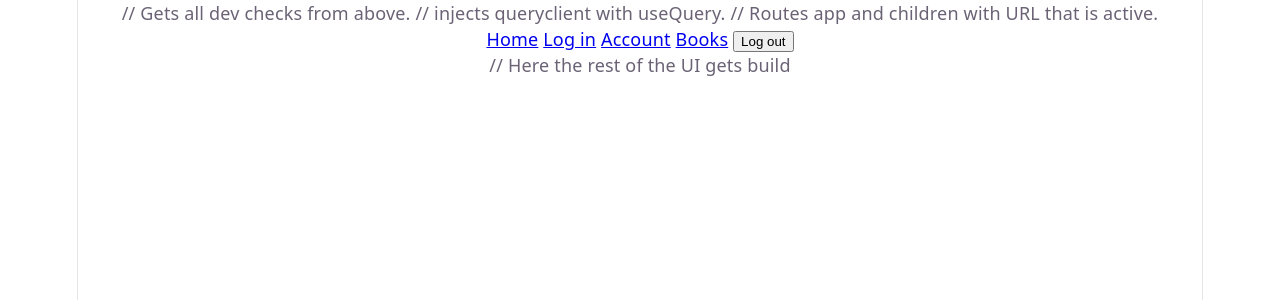
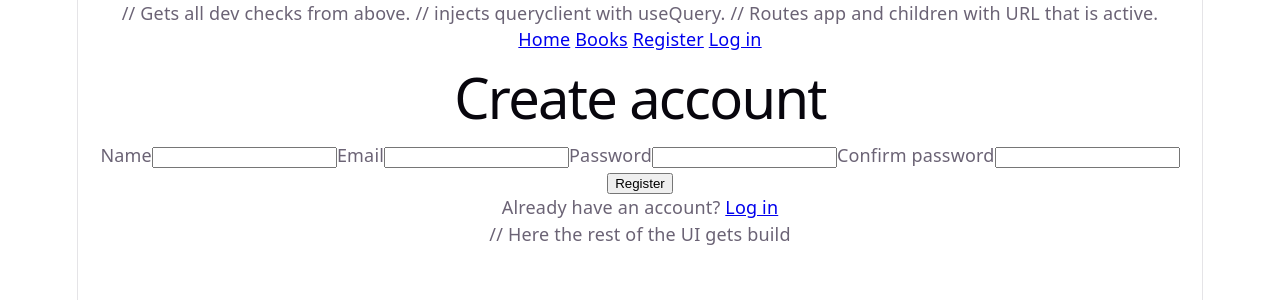
Before and after one commit to Univocs/BookTracker, a React (Vite) app in the folder Frontend/: page /register in a window 1280 px wide. Shown: the top 300 px of the page. Built offline with nearby package versions, Linux system fonts and the light colour scheme.

Commit message:
add frontend member registration

```diff
--- a/Frontend/src/App.tsx
+++ b/Frontend/src/App.tsx
@@ -1,16 +1,13 @@
-import { Link, Route, Routes } from "react-router-dom";
+import { Route, Routes } from "react-router-dom";
 import { AccountPage } from "./auth/AccountPage";
 import { LoginPage } from "./auth/LoginPage";
-import { LogoutButton } from "./auth/LogoutButton";
 import { BookListPage } from "./books/BookListPage";
 import { BookDetailsPage } from "./books/BookDetailsPage";
 import { RequireAdministrator } from "./auth/RequireAdministrator";
 import { BookCreatePage } from "./books/BookCreatePage";
 import { BookEditPage } from "./books/BookEditPage";
-
-// </Link>   = klikbare navigatielink, geen page reload
-// </Route>  = koppelt 1 URL-pad aan 1 component
-// </Routes> = kiest welke Route past bij de huidige URL
+import { RegisterPage } from "./members/RegisterPage";
+import { Navigation } from "./Navigation";
 
 function HomePage() {
   return <h1>Book Tracker</h1>;
@@ -19,17 +16,12 @@
 export default function App() {
   return (
     <>
-      <nav>
-        <Link to="/">Home</Link>{" "}
-        <Link to="/login">Log in</Link>{" "}
-        <Link to="/account">Account</Link>{" "}
-        <Link to="/books">Books</Link>{" "}
-        <LogoutButton />
-      </nav>
+      <Navigation />
 
       <Routes>
         <Route path="/" element={<HomePage />} />
         <Route path="/login" element={<LoginPage />} />
+        <Route path="/register" element={<RegisterPage />} />
         <Route path="/account" element={<AccountPage />} />
         <Route path="/books" element={<BookListPage />} />
         <Route element={<RequireAdministrator />}>
@@ -37,7 +29,6 @@
           <Route path="/books/:bookId/edit" element={<BookEditPage />} />
         </Route>
         <Route path="/books/:bookId" element={<BookDetailsPage />} />
-
       </Routes>
     </>
   );
--- /dev/null
+++ b/Frontend/src/Navigation.tsx
@@ -0,0 +1,36 @@
+import { Link } from "react-router-dom";
+import { LogoutButton } from "./auth/LogoutButton";
+import { useAccessToken } from "./auth/tokenStorage";
+import { useCurrentMember } from "./auth/useCurrentMember";
+
+export function Navigation() {
+  const currentMemberQuery = useCurrentMember();
+  const hasToken = useAccessToken() !== null;
+
+  return (
+    <nav>
+      <Link to="/">Home</Link>{" "}
+      <Link to="/books">Books</Link>{" "}
+
+      {!hasToken && (
+        <>
+          <Link to="/register">Register</Link>{" "}
+          <Link to="/login">Log in</Link>
+        </>
+      )}
+
+      {hasToken && currentMemberQuery.isPending && (
+        <span>Checking account...</span>
+      )}
+
+      {hasToken && currentMemberQuery.isSuccess && (
+        <>
+          <Link to="/account">Account</Link>{" "}
+          <LogoutButton />
+        </>
+      )}
+
+      {hasToken && currentMemberQuery.isError && <LogoutButton />}
+    </nav>
+  );
+}
--- a/Frontend/src/auth/LoginPage.tsx
+++ b/Frontend/src/auth/LoginPage.tsx
@@ -1,15 +1,29 @@
 import { useState, type SubmitEvent } from "react";
 import { useMutation, useQueryClient } from "@tanstack/react-query";
-import { useNavigate } from "react-router-dom";
+import { useLocation, useNavigate } from "react-router-dom";
 import { ApiError } from "../api";
 import { login } from "./authApi";
 import { setAccessToken } from "./tokenStorage";
 
+type LoginLocationState = {  // Received state data when member registered
+    registered?: boolean;
+    email?: string;
+}
+
 // React Component
 export function LoginPage() { // USESTATE UPDATE
 
+    // useLocation() -> object with everything of the current URL
+    // Includes any invisible "state" data that was attached when navigating here.
+    // In your login page, you're using it to read and pre-fill the email & show "just registered".
+    const location = useLocation();
+    const locationState = location.state as LoginLocationState | null;
+
+    // IF STATE  -> Use "email" from RegisterPage.
+    // IF NOT    -> Fall back to empty string.
+    const [email, setEmail] = useState(locationState?.email ?? "");
+
     // useState re-renders when the value changes and UI updates
-    const [email, setEmail] = useState("");       // function to set email
     const [password, setPassword] = useState(""); // function to set password
     const navigate = useNavigate(); // navigate("/endpoint") without browser reload
     const queryClient = useQueryClient(); // Tanst. Query's cached server data
@@ -20,7 +34,7 @@
         onSuccess: async (response) => {
             setAccessToken(response.accessToken); // saves token to localStorage
             await queryClient.invalidateQueries({ queryKey: ["current-member"] });
-            navigate("/account");
+            navigate("/account", { replace: true });
         },
     });
 
@@ -34,6 +48,9 @@
 
     return (
         <main>
+            {locationState?.registered && (
+                <p>Your account was created. You can now log in.</p>
+            )}
             <h1>Log in</h1>
             <form onSubmit={handleSubmit}>
                 <label>
@@ -56,19 +73,19 @@
                         required
                     />
                 </label>
-                    {/*
+                {/*
                         This button triggers type=submit
                         When Login.isPending, then "logging in...", else "log in"
                     */}
                 <button type="submit" disabled={loginMutation.isPending}>
                     {loginMutation.isPending ? "Logging in..." : "Log in"}
                 </button>
-                    {/*
+                {/*
                         && -> if left expr. TRUE -->  returns right side, else false return nothing
                         if invalid credentials -> return "email or password is incorrect."
                     */}
                 {invalidCredentials && <p>Email or password is incorrect.</p>}
-                    {/*
+                {/*
                         Did the login go wrong AND not specifically wrong credentials THEN <p>...</p>
                     */}
                 {loginMutation.isError && !invalidCredentials && (
--- a/Frontend/src/auth/tokenStorage.ts
+++ b/Frontend/src/auth/tokenStorage.ts
@@ -1,15 +1,69 @@
+// PROBLEM: NO LOGGED-IN AWARE NAVIGATION
+/*
+    What's the actual problem we're solving?
+
+      - Show register / Log in" → when nobody's logged in.
+      - Show Account / Log out" → when somebody is.
+
+    React doesn't know setAccesToken() writes into localStorage, it's not a React State.
+    It does not re-render, so we need to let it know to pay attention!
+  */
+
+import { useSyncExternalStore } from "react";
+
+// SOLUTION: BUILD NOTIFICATION SYSTEM
+
 const tokenKey = "book-tracker-access-token";
 
-// Localstorage saves token when page reloads
+// Collection Functions() stored in this set to call later
+const listeners = new Set<() => void>();
 
+// Notifies each listener in "listeners" through setAccessToken && removeAccessToken.
+function notifyListeners() {
+    listeners.forEach((listener) => listener());
+}
+
+// Called once per component that wants to receive token-change notifications.
+// listener is the function to call whenever that happens
+function subscribe(listener: () => void) {
+    // adds function to our listeners list so notifyListeners loops through it
+    listeners.add(listener);
+
+    // Fires on other browser tabs when localStorage changes
+    // checks if the changed key is the access token when user logs in/out in different tab
+    function handleStorage(event: StorageEvent) {
+        // Is the changed data specifically our token key? Call listener
+        if (event.key === tokenKey) listener();  // StorageEvents.key === changed key
+    }
+
+    // tells browser when localStorage changed in another tab, by calling "handleStorage"
+    window.addEventListener("storage", handleStorage);
+
+    // Cleanup: remove this listener and stop watching for other-tab changes
+    return () => {
+        listeners.delete(listener);
+        window.removeEventListener("storage", handleStorage);
+    }; // If we don't do this: memory leak -> dead listeners in memory
+}
+
+// Get access token from storage
 export function getAccessToken() {
     return localStorage.getItem(tokenKey);
-} // Get access token from storage
+}
 
+// Get current accessToken, and automatically re-render it's changes — whether that change happened in this tab or another one.
+export function useAccessToken() {
+  return useSyncExternalStore(subscribe, getAccessToken, () => null);
+}
+
+// Set access token in storage and notify listeners
 export function setAccessToken(token: string) {
     localStorage.setItem(tokenKey, token);
-} // Set access token in storage
+    notifyListeners();
+}
 
+// Remove access token from storage and notify listeners
 export function removeAccessToken() {
     localStorage.removeItem(tokenKey);
-} // Remove access token from storage
+    notifyListeners();
+}
--- a/Frontend/src/auth/useCurrentMember.ts
+++ b/Frontend/src/auth/useCurrentMember.ts
@@ -8,15 +8,17 @@
 
 import { useQuery } from "@tanstack/react-query";
 import { getCurrentMember } from "./authApi";
-import { getAccessToken, removeAccessToken } from "./tokenStorage";
+import { removeAccessToken, useAccessToken } from "./tokenStorage";
 import { ApiError } from "../api";
 import { useEffect } from "react";
 
 export function useCurrentMember() {
+    const accessToken = useAccessToken();
+
     const query = useQuery({          // useQuery to fetch current member
         queryKey: ["current-member"], // Lets multiple components share same cached key
         queryFn: getCurrentMember,
-        enabled: getAccessToken() !== null, // queryFn disables if this is false, else run it
+        enabled: accessToken !== null, // queryFn disables if this is false, else run it
         retry: false,                       // Retry turned off, because waste of effort
     });
 
--- /dev/null
+++ b/Frontend/src/members/RegisterPage.tsx
@@ -0,0 +1,122 @@
+import { useMutation } from "@tanstack/react-query";
+import { useState, type SubmitEvent } from "react";
+import { Link, useNavigate } from "react-router-dom";
+import { registerMember } from "./memberApi";
+import { ApiError } from "../api";
+
+export function RegisterPage() {
+    const [formError, setFormError] = useState<string | null>(null); // Localstate for validation messages
+    const navigate = useNavigate();
+
+    const registerMutation = useMutation({
+        mutationFn: registerMember,
+        onSuccess: (member) => {
+            navigate("/login", {         // IF REGISTERED -> navigate to "/login
+                state: {                 // Also send this to "/login" so to greet the new member!
+                    registered: true,    // This person just finished registration
+                    email: member.email  // the email they signed up with
+                }
+            });
+        }
+    });
+
+    function handleSubmit(event: SubmitEvent<HTMLFormElement>) {
+        event.preventDefault(); // prevents reload of page so there's no state loss
+        setFormError(null);     // clears out old error message before trying again.
+
+        const formData = new FormData(event.currentTarget);            // GRAB DATA FROM SUBMIT!!
+
+        const name = formData.get("name")?.toString().trim() ?? "";    // get input value name
+        const email = formData.get("email")?.toString().trim() ?? "";  // get input value email
+        const password = formData.get("password")?.toString() ?? "";   // get input value password
+        const confirmPassword = formData.get("confirmPassword")?.toString() ?? ""; // write pass again
+
+        if (!name || !email || !password) {
+            setFormError("Name, email and password are required.");
+            return;
+        }
+
+        if (password.length < 8) {
+            setFormError("Password must contain at least 8 characters.");
+            return;
+        }
+
+        if (password !== confirmPassword) {
+            setFormError("Passwords do not match.");
+            return;
+        }
+
+        registerMutation.mutate({ name, email, password });
+    }
+
+    const badRequest =
+        registerMutation.error instanceof ApiError &&
+        registerMutation.error.status === 400;
+
+    const duplicateEmail =
+        registerMutation.error instanceof ApiError &&
+        registerMutation.error.status === 409;
+
+    return (
+        <main>
+            <h1>Create account</h1>
+
+            <form onSubmit={handleSubmit}>
+                <label>
+                    Name
+                    <input
+                        name="name"
+                        autoComplete="name"
+                        maxLength={100}
+                        required
+                    />
+                </label>
+                <label>
+                    Email
+                    <input
+                        name="email"
+                        type="email"
+                        autoComplete="email"
+                        maxLength={200}
+                        required
+                    />
+                </label>
+                <label>
+                    Password
+                    <input
+                        name="password"
+                        type="password"
+                        autoComplete="new-password"
+                        minLength={8}
+                        required
+                    />
+                </label>
+                <label>
+                    Confirm password
+                    <input
+                        name="confirmPassword"
+                        type="password"
+                        autoComplete="new-password"
+                        minLength={8}
+                        required
+                    />
+                </label>
+
+                <button type="submit" disabled={registerMutation.isPending}>
+                    {registerMutation.isPending ? "Creating account..." : "Register"}
+                </button>
+            </form>
+
+            {formError && <p>{formError}</p>}
+            {badRequest && <p>The API rejected the registration data.</p>}
+            {duplicateEmail && <p>An account with this email already exists.</p>}
+            {registerMutation.isError && !badRequest && !duplicateEmail && (
+                <p>Could not create the account. Is the API running?</p>
+            )}
+
+            <p>
+                Already have an account? <Link to="/login">Log in</Link>
+            </p>
+        </main>
+    );
+}
--- /dev/null
+++ b/Frontend/src/members/memberApi.ts
@@ -0,0 +1,9 @@
+import { apiRequest } from "../api";
+import type { RegisterMemberResponse, RegisterMemberRequest } from "./types";
+
+export function registerMember(request: RegisterMemberRequest) {
+    return apiRequest<RegisterMemberResponse>("/members", {
+        method: "POST",
+        body: JSON.stringify(request)
+    })
+}
```
Also changed, not shown: Frontend/src/members/types.ts (added, +11 -0 lines).
